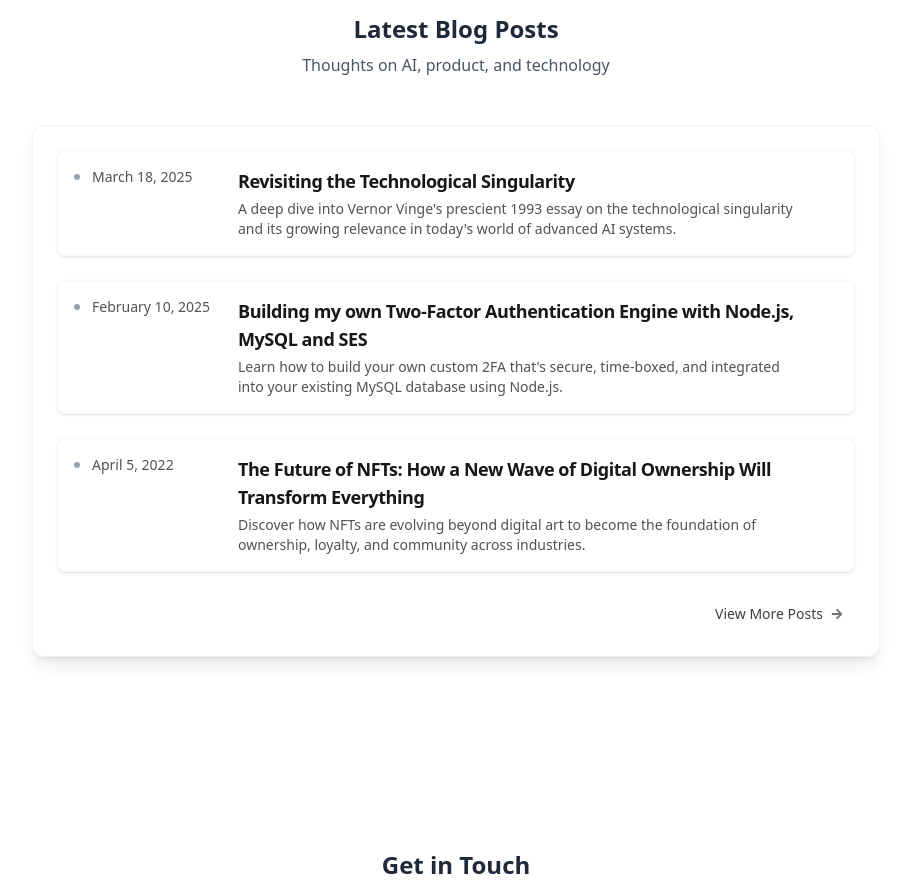
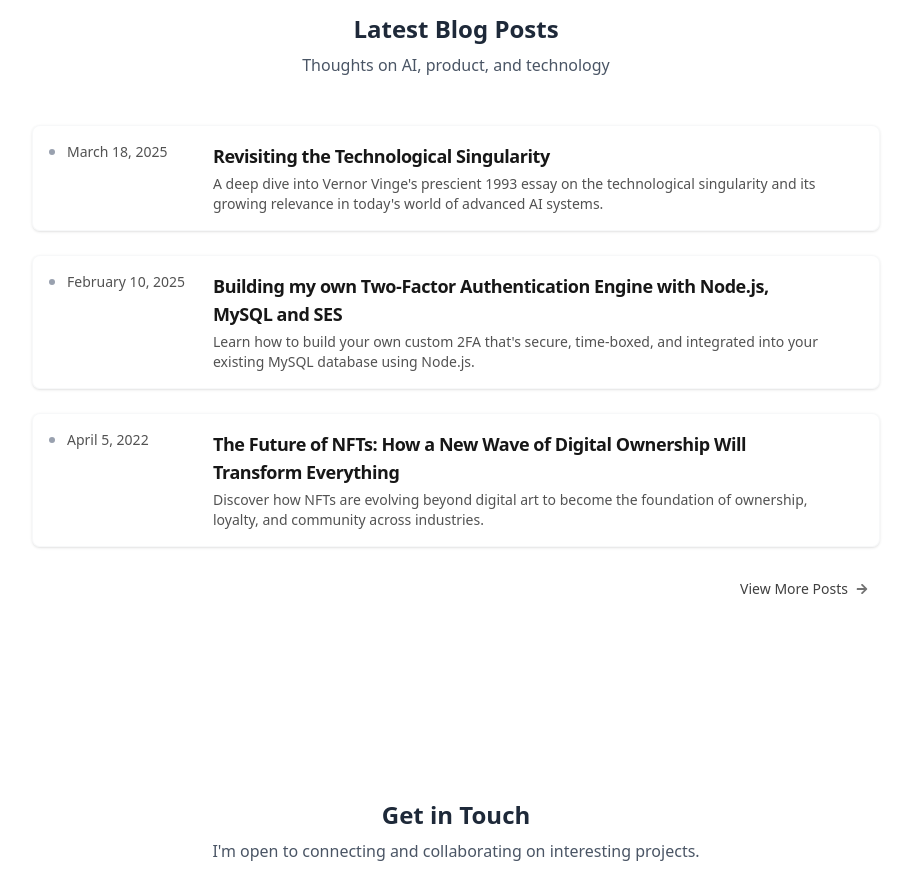
Before and after one commit to Bikz/bikramweb, a Next.js app: page / in a window 1280 px wide. Shown: the part 4020-4913 px from the top of the page, without its empty margins (184-1095 px from the left). Built offline with nearby package versions, Linux system fonts and the light colour scheme.

Commit message:
refactor(HomePageContent.tsx): simplify component structure by removing unnecessary div wrapper around BlogPosts

```diff
--- a/app/components/HomePageContent.tsx
+++ b/app/components/HomePageContent.tsx
@@ -54,9 +54,7 @@ export default function HomePageContent({ blogs }: { blogs: any[] }) {
           </p>
         </div>
 
-        <div className="bg-white/60 dark:bg-gray-900/60 backdrop-blur-sm rounded-xl p-6 border border-gray-200/50 dark:border-gray-800/50 shadow-lg">
-          <BlogPosts blogs={blogs} />
-        </div>
+        <BlogPosts blogs={blogs} />
       </motion.section>
 
       {/* Get in Touch Section */}
```
